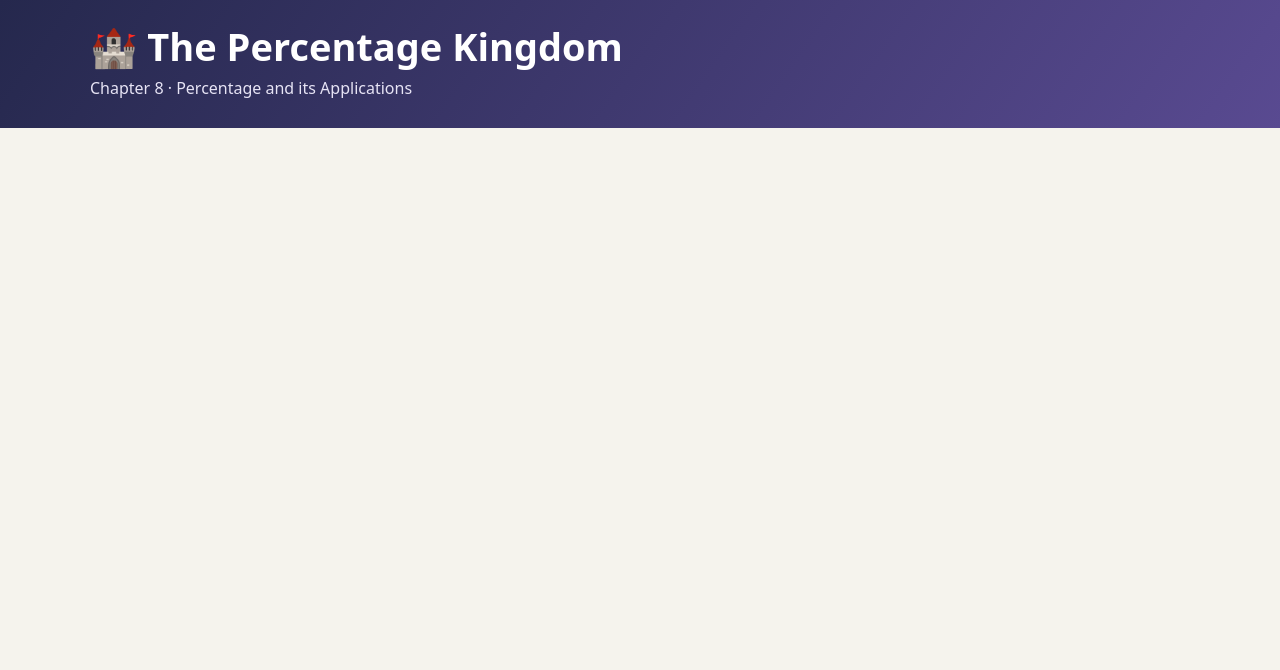
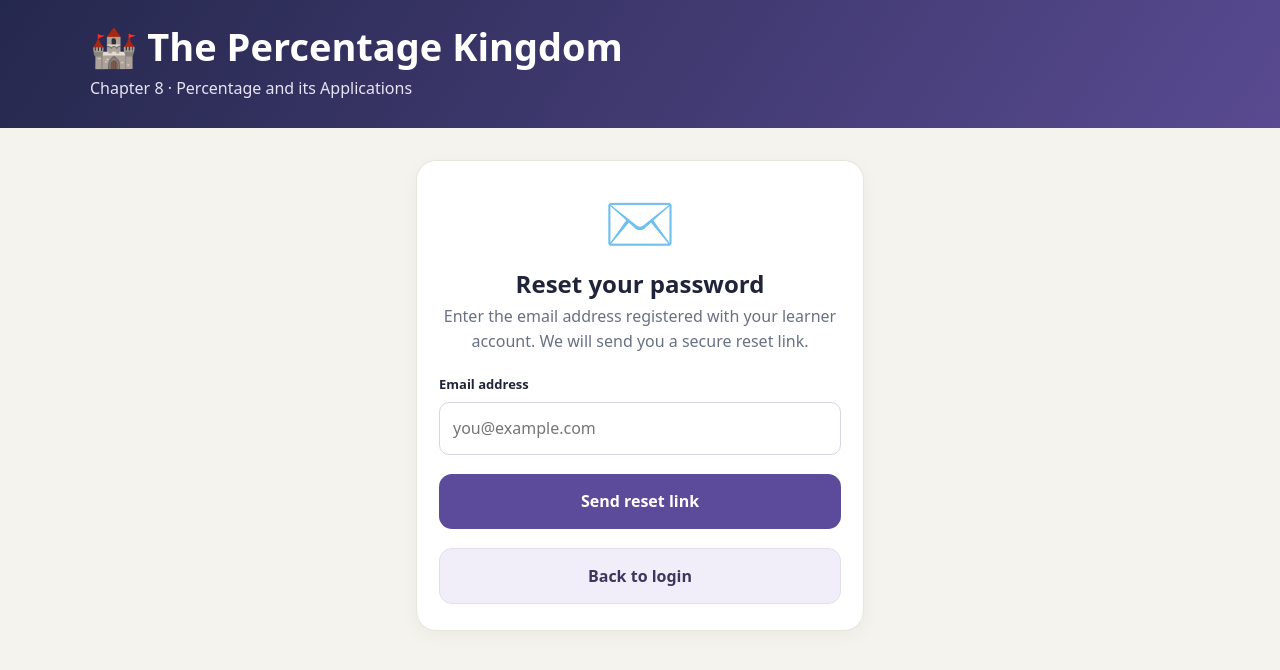
Before and after one commit to venkitfamily/percentage-kingdom, a plain HTML site: page index.html in a window 1280 px wide. Both pictures are taken after a click on the button "Forgot Password?". Drawn offline with nearby package versions, Linux system fonts and the light colour scheme.

Commit message:
fgt pswd flow- fixed

```diff
--- a/index.html
+++ b/index.html
@@ -69,6 +69,20 @@ input[type=number],input[type=text]{padding:13px;border:1px solid #cfcbdc;border
    <div id="loginInfo" class="callout hidden" role="status"></div>
   </div>
   <div class="entry-note">Learner accounts are created by the administrator. Public sign-up is disabled.</div>
+ </div>
+</section>
+
+<section id="forgotPanel" class="entry hidden">
+ <div class="entry-card">
+  <div class="entry-crown">✉️</div>
+  <h2>Reset your password</h2>
+  <p>Enter the email address registered with your learner account. We will send you a secure reset link.</p>
+  <div class="login-fields">
+   <label for="recoveryEmail">Email address</label>
+   <input id="recoveryEmail" type="email" autocomplete="email" placeholder="you@example.com">
+   <button class="entry-action" type="button" onclick="sendPasswordReset()">Send reset link</button>
+   <button class="entry-action alt" type="button" onclick="backToLogin()">Back to login</button>
+   <div id="recoveryMessage" class="callout hidden" role="status"></div>
   </div>
  </div>
 </section>
```
